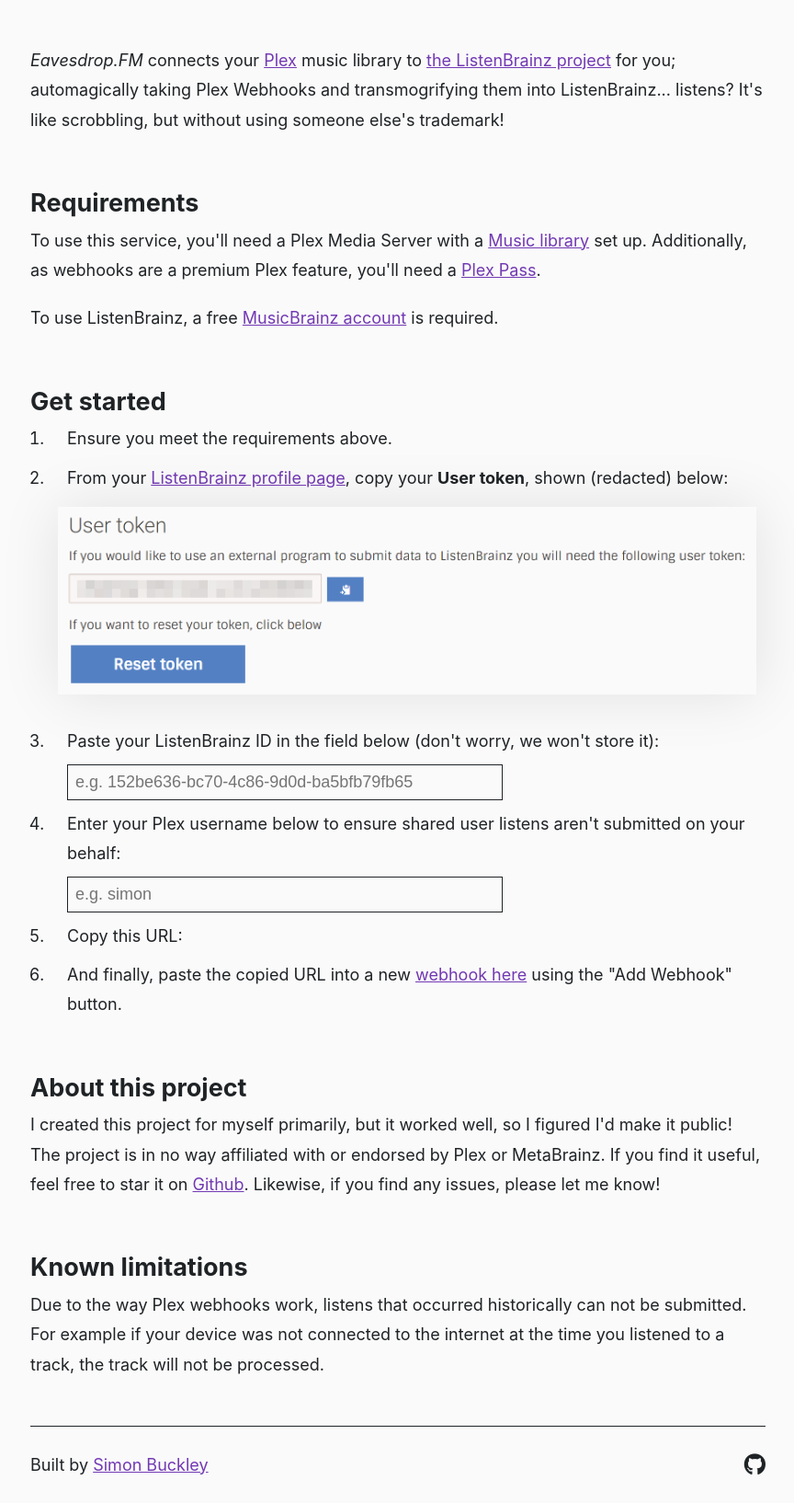
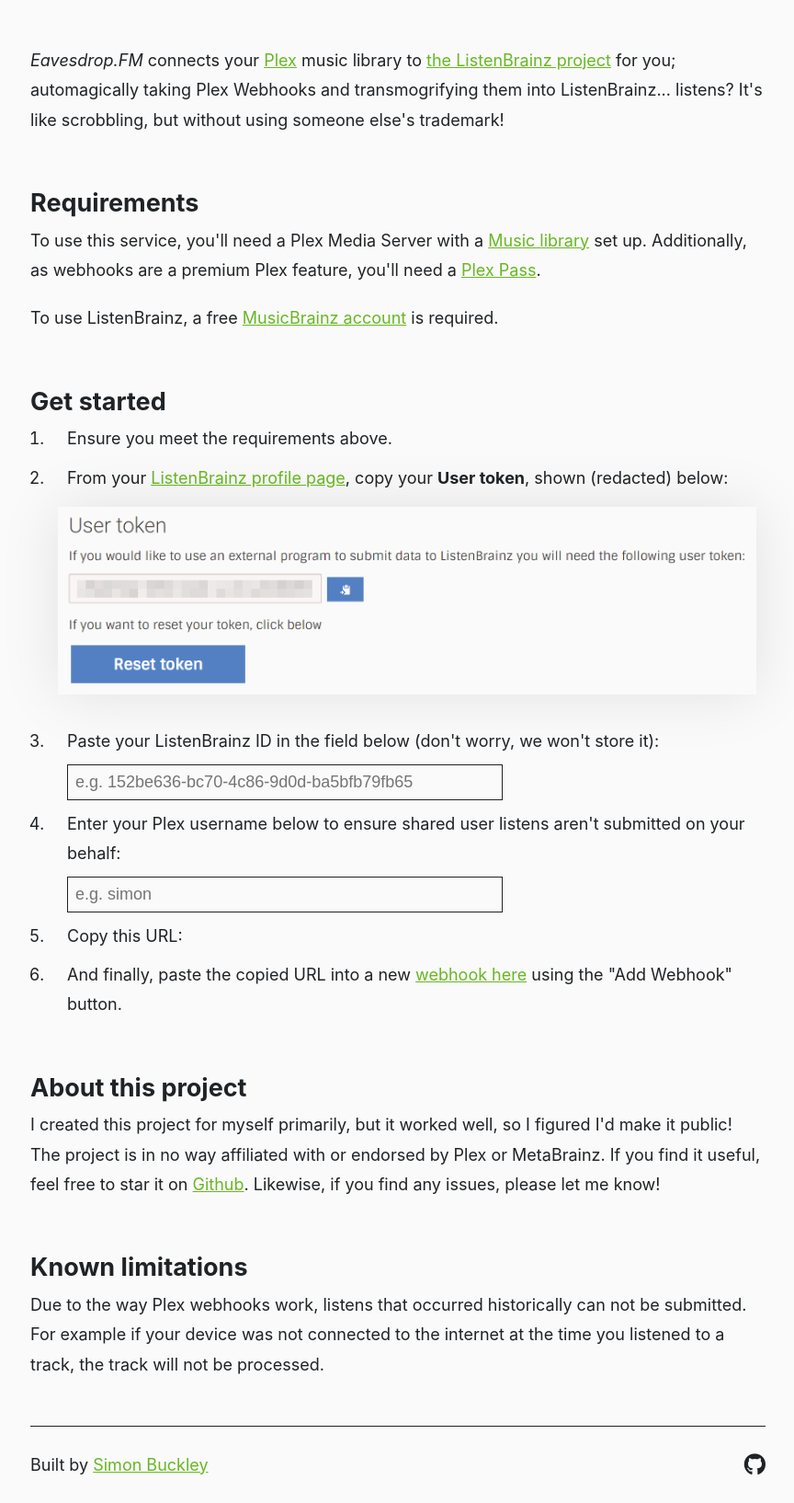
Before and after one commit to simonxciv/eavesdrop.fm, a PHP site: page / in a window 1280 px wide. Shown: the part 86-1720 px from the top of the page at 92% size, without its empty margins (207-1071 px from the left). Run offline with PHP 8.4, Linux system fonts and the light colour scheme; some libraries are stand-ins or nearby versions.

Commit message:
Old emph colour was too similar to clicked links. Green now.

```diff
--- a/styles/main.css
+++ b/styles/main.css
@@ -1,5 +1,5 @@
 :root {
-    --accent-dark: #7239b3;
+    --accent-dark: #68b723;
 
     --base-dark: #1F2326;
     --alt-light: #FAFAFA;
```
